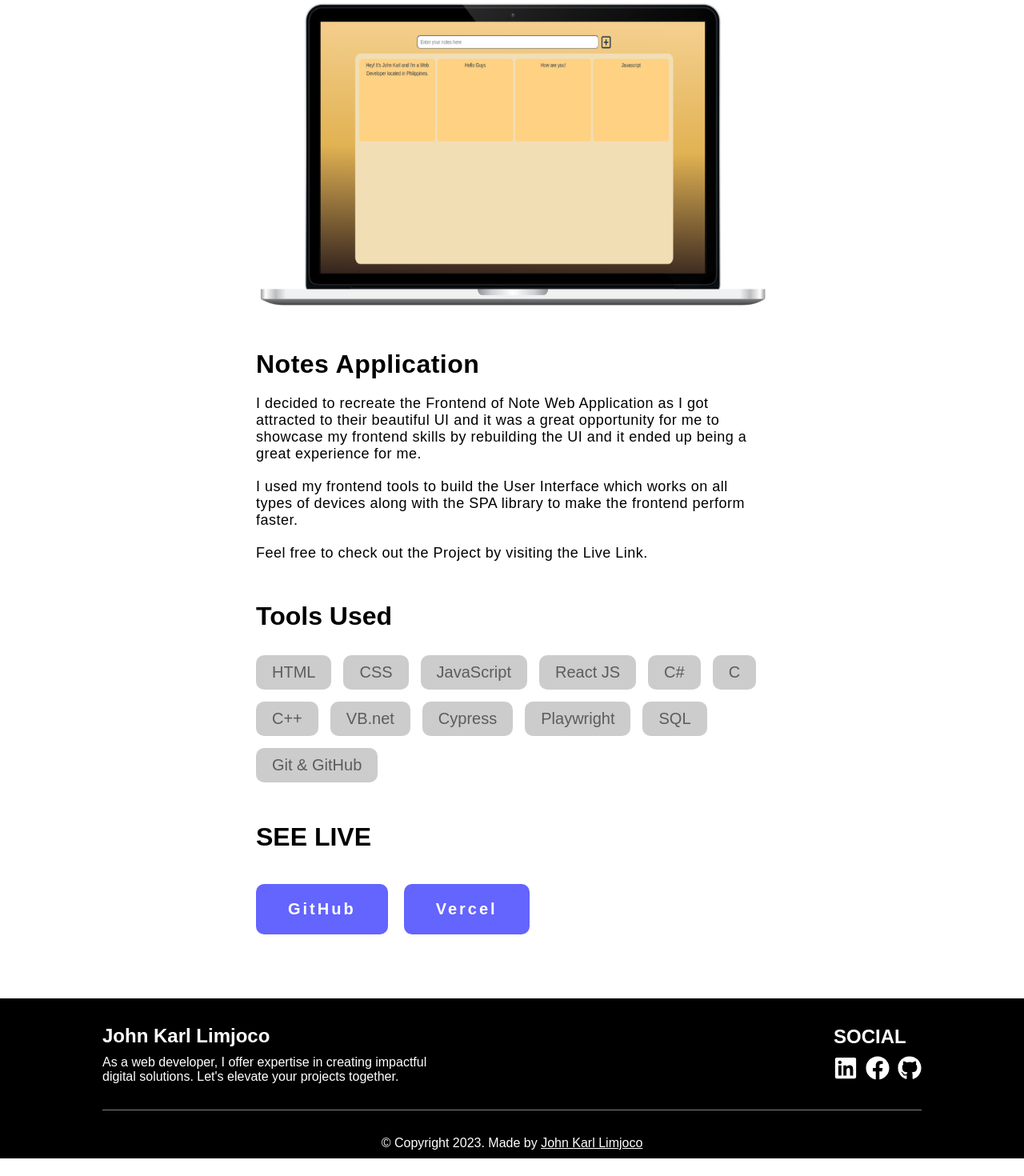
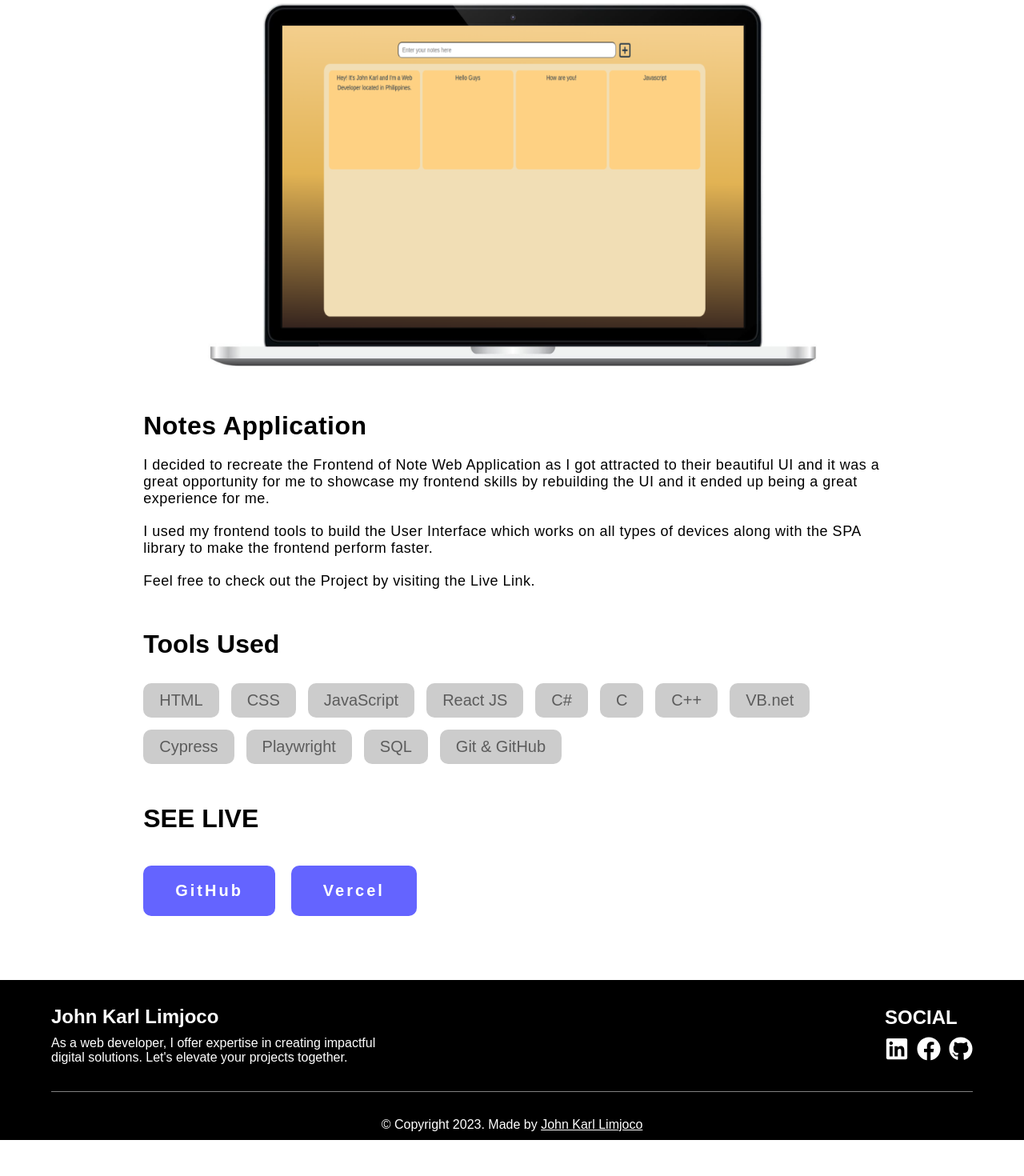
Before and after one commit to CodeCarlz/CodeCarlz, a React (Vite) app: page /notes in a window 1280 px wide. Shown: the part 685-2155 px from the top of the page at 80% size. After the commit the page ends 2132 px from the top, so only its background shows below. Built offline with nearby package versions, Linux system fonts and the light colour scheme.

Commit message:
fix responsiveness in project page

```diff
--- a/src/style/projects/projectDiv.css
+++ b/src/style/projects/projectDiv.css
@@ -10,6 +10,7 @@
   background-size: cover;
   background-position: center;
   padding: 7rem 1rem;
+  /* min-width: 400px; */
 }
 
 .projectTitleContent {
@@ -49,14 +50,13 @@
 }
 
 .projectContent img {
-  width: 50%;
-  height: 50%;
+  max-width: 50%;
+  max-height: 50%;
 }
 
 .projectContentBottom {
   display: flex;
   width: 90vw;
-  /* background-color: red; */
   margin-top: 50px;
   justify-content: center;
   /* min-height: 5000px; */
@@ -71,9 +71,10 @@
   /* min-height: fit-content; */
   /* height: 100vh; */
   gap: 50px;
-  max-width: 50vw;
+  max-width: 60vw;
   /* min-height: 500px; */
   /* height: 500px; */
+  transition: 500ms ease;
 }
 
 .bottomTitle {
@@ -97,8 +98,76 @@
   gap: 10px;
 }
 
-.buttonDiv{
+.buttonDiv {
   display: flex;
   flex-direction: row;
   gap: 20px;
 }
+
+/* RESPONSIVENESS */
+
+@media screen and (max-width: 1280px) {
+  .projectTitleContent {
+    width: 80vw;
+  }
+
+  .projectContent img {
+    max-width: 60vw;
+  }
+
+  .porjectBottomMain {
+    max-width: 80%;
+  }
+
+  .footerMain {
+    min-width: 90vw;
+  }
+}
+
+@media screen and (max-width: 800px) {
+  .projectTitleContent {
+    width: 80vw;
+  }
+
+  .projectContent img {
+    max-width: 70vw;
+  }
+
+  .porjectBottomMain {
+    max-width: 90%;
+  }
+
+  .footerMain {
+    min-width: 90vw;
+  }
+}
+
+@media screen and (max-width: 600px) {
+  .projectTitleContent {
+    width: 100vw;
+    min-width: 600px;
+  }
+
+  .projectContent img {
+    max-width: 85vw;
+    min-width: 400px;
+  }
+
+  .porjectBottomMain {
+    max-width: 100%;
+    min-width: 80vw;
+  }
+  .projectContentBottom {
+    /* background-color: violet; */
+    min-width: 400px;
+  }
+
+  .footerMain {
+    min-width: 80%;
+  }
+
+  .footerDiv {
+    /* min-width: 100%; */
+    /* background-color: blue; */
+  }
+}
```
